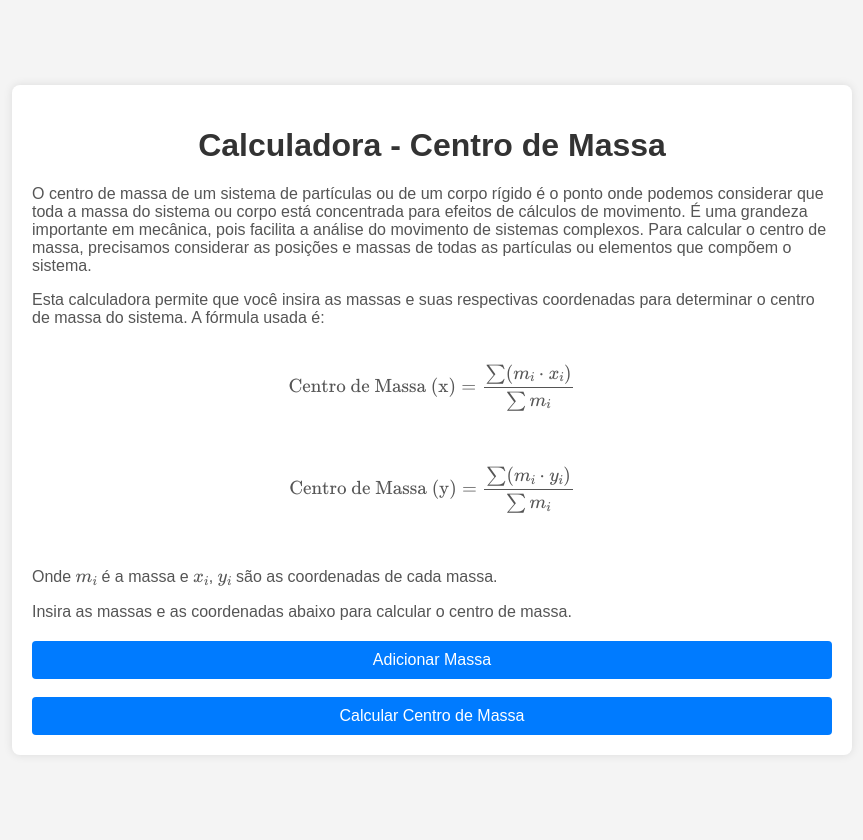
After one commit to mairaallacerda/Calculadora_FisicaExperimental1, a Flask app: page /centro_de_massa in a window 1280 px wide. The commit adds this page. Shown: the whole page, without its empty margins (208-1071 px from the left). Run offline with Flask 3, Linux system fonts and the light colour scheme.

Commit message:
Atualização e adição de novos cálculos

```diff
--- a/app.py
+++ b/app.py
@@ -34,5 +34,14 @@ def circulo_vazado():
 def lei_de_hooke():
     return render_template('lei_de_hooke.html')
 
+@app.route ('/centro_de_massa')
+def centro_de_massa():
+    return render_template('centro_de_massa.html')
+
+@app.route('/decomposicao_de_forcas')
+def decomposicao_de_forcas():
+    return render_template('decomposicao_de_forcas.html')
+
+
 if __name__ == '__main__':
     app.run(debug=True)
--- /dev/null
+++ b/templates/centro_de_massa.html
@@ -0,0 +1,149 @@
+<!DOCTYPE html>
+<html lang="pt-BR">
+<head>
+    <meta charset="UTF-8">
+    <meta name="viewport" content="width=device-width, initial-scale=1.0">
+    <script id="MathJax-script" async src="https://cdn.jsdelivr.net/npm/mathjax@3/es5/tex-mml-chtml.js"></script>
+
+    <title>Calculadora - Centro de Massa</title>
+    <style>
+        body {
+            font-family: Arial, sans-serif;
+            margin: 0;
+            padding: 20px;
+            background-color: #f4f4f4;
+            display: flex;
+            justify-content: center;
+            align-items: center;
+            flex-direction: column;
+            min-height: 100vh;
+        }
+        .container {
+            background-color: #fff;
+            padding: 20px;
+            border-radius: 8px;
+            box-shadow: 0 0 10px rgba(0, 0, 0, 0.1);
+            max-width: 800px;
+            width: 100%;
+        }
+        h1, h2, h3 {
+            text-align: center;
+            color: #333;
+        }
+        p, ul, label {
+            font-size: 16px;
+            color: #555;
+        }
+        ul {
+            margin: 10px 0;
+            padding-left: 20px;
+        }
+        li {
+            margin-bottom: 5px;
+        }
+        form {
+            display: flex;
+            flex-direction: column;
+            margin-top: 20px;
+        }
+        label, input {
+            margin-bottom: 10px;
+        }
+        input {
+            padding: 8px;
+            border: 1px solid #ddd;
+            border-radius: 4px;
+        }
+        button {
+            padding: 10px;
+            background-color: #007BFF;
+            color: white;
+            border: none;
+            border-radius: 4px;
+            cursor: pointer;
+            font-size: 16px;
+        }
+        button:hover {
+            background-color: #0056b3;
+        }
+        #resultHooke {
+            margin-top: 20px;
+            background-color: #e9f7f9;
+            padding: 15px;
+            border-radius: 5px;
+            border: 1px solid #007BFF;
+        }
+    </style>
+</head>
+<body>
+    <div class="container">
+        <h1>Calculadora - Centro de Massa</h1>
+            <p>
+                O centro de massa de um sistema de partículas ou de um corpo rígido é o ponto onde podemos considerar que toda a massa do sistema ou corpo está concentrada para efeitos de cálculos de movimento.
+                É uma grandeza importante em mecânica, pois facilita a análise do movimento de sistemas complexos. Para calcular o centro de massa, precisamos considerar as posições e massas de todas as partículas
+                ou elementos que compõem o sistema.
+            </p>
+            <p>
+                Esta calculadora permite que você insira as massas e suas respectivas coordenadas para determinar o centro de massa do sistema. A fórmula usada é:
+                <br><br>
+                <strong>\[ \text{Centro de Massa (x)} = \frac{\sum (m_i \cdot x_i)}{\sum m_i} \]</strong><br>
+                <strong>\[ \text{Centro de Massa (y)} = \frac{\sum (m_i \cdot y_i)}{\sum m_i} \]</strong>
+                <br><br>
+                Onde \( m_i \) é a massa e \( x_i \), \( y_i \) são as coordenadas de cada massa.
+            </p>
+            <p>Insira as massas e as coordenadas abaixo para calcular o centro de massa.</p>
+
+        <form id="centroDeMassaForm">
+            <div id="massaInputs">
+            </div>
+            <button type="button" onclick="adicionarMassa()">Adicionar Massa</button><br>
+            <button type="button" onclick="calcularCentroDeMassa()">Calcular Centro de Massa</button>
+        </form>
+
+        <div id="resultado"></div>
+    </div>
+
+    <script>
+        let numeroDeMassas = 0;
+
+        function adicionarMassa() {
+            numeroDeMassas++;
+            const massaInputs = document.getElementById('massaInputs');
+            massaInputs.innerHTML += `
+                <div>
+                    <label>Massa ${numeroDeMassas}:</label>
+                    <input type="number" step="any" id="massa${numeroDeMassas}" placeholder="Massa ${numeroDeMassas}">
+                    <label>X${numeroDeMassas}:</label>
+                    <input type="number" step="any" id="x${numeroDeMassas}" placeholder="X${numeroDeMassas}">
+                    <label>Y${numeroDeMassas}:</label>
+                    <input type="number" step="any" id="y${numeroDeMassas}" placeholder="Y${numeroDeMassas}">
+                </div>
+            `;
+        }
+
+        function calcularCentroDeMassa() {
+            let massaTotal = 0;
+            let xCentro = 0;
+            let yCentro = 0;
+
+            for (let i = 1; i <= numeroDeMassas; i++) {
+                const massa = parseFloat(document.getElementById(`massa${i}`).value);
+                const x = parseFloat(document.getElementById(`x${i}`).value);
+                const y = parseFloat(document.getElementById(`y${i}`).value);
+
+                massaTotal += massa;
+                xCentro += massa * x;
+                yCentro += massa * y;
+            }
+
+            xCentro /= massaTotal;
+            yCentro /= massaTotal;
+
+            document.getElementById('resultado').innerHTML = `
+                <h2>Resultado:</h2>
+                <p>Centro de Massa: (${xCentro.toFixed(2)}, ${yCentro.toFixed(2)})</p>
+            `;
+        }
+    </script>
+</body>
+</html>
--- a/templates/index.html
+++ b/templates/index.html
@@ -8,7 +8,7 @@
     <style>
         body {
             font-family: Arial, sans-serif;
-            background-image: url("{{ url_for('static', filename='images/fundo.webp') }}"); /* Substitua pelo caminho da sua imagem de fundo */
+            background-image: url("{{ url_for('static', filename='images/fundo.webp') }}");
             background-size: cover;
             color: white;
             text-align: center;
@@ -47,7 +47,8 @@
         <h2>Escolha o que deseja calcular:</h2>
         <a href="{{ url_for('choose_solid') }}" class="button">Momento de Inércia</a>
         <a href="{{ url_for('lei_de_hooke') }}" class="button">Lei de Hooke</a>
-
+        <a href="{{ url_for('centro_de_massa') }}" class="button">Centro de Massa</a>
+        <a href="{{ url_for('decomposicao_de_forcas') }}" class="button">Decomposição de Força</a>
     </div>
 </body>
 </html>
```
Also changed, not shown: templates/decomposicao_de_forcas.html (added, +122 -0 lines), static/images/fundo2.webp (added), static/images/images.png (added).
